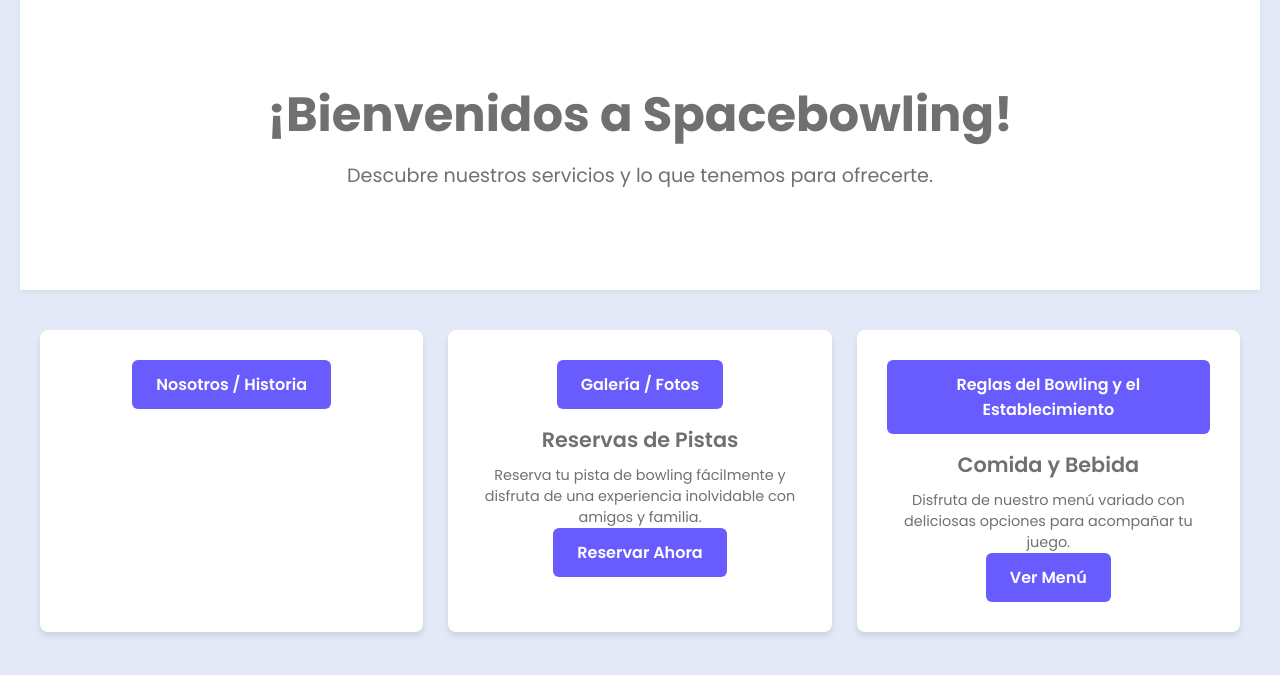
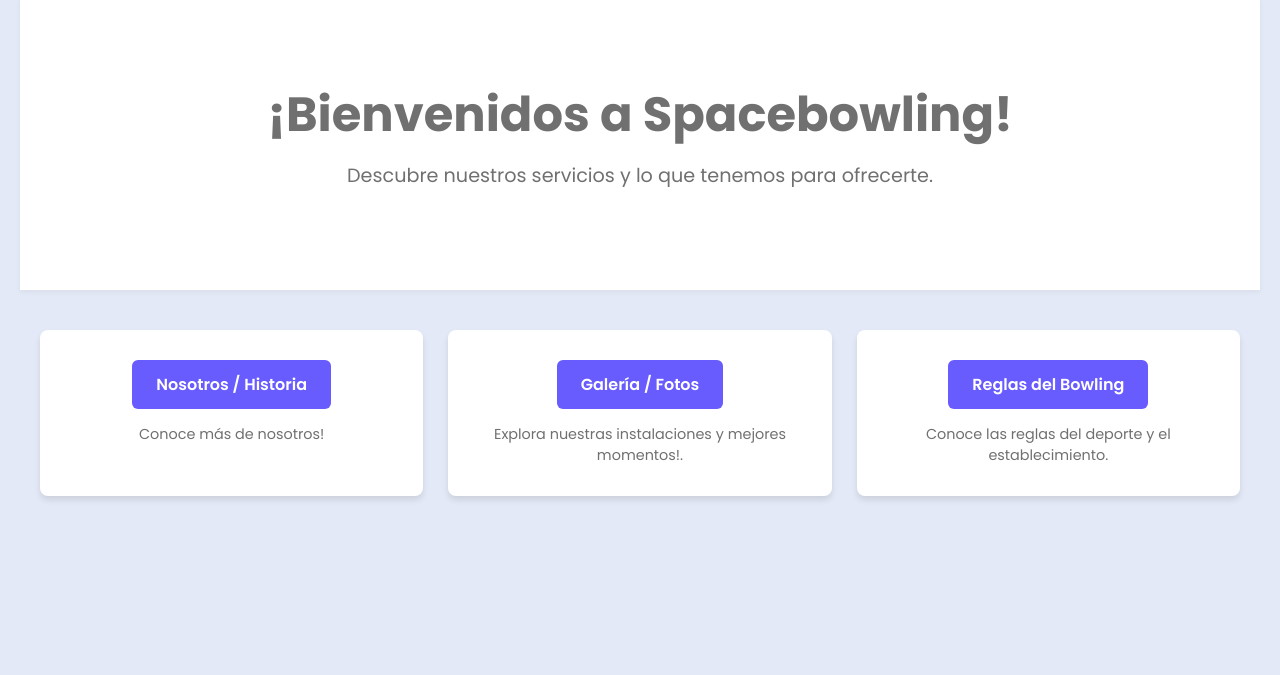
Before and after one commit to Villada-PG3/trabajo-practico-integrador-centro-bowling, a Django app: page / in a window 1280 px wide. Shown: the part 81-756 px from the top of the page. Run offline with Django 5.2, Linux system fonts and the light colour scheme.

Commit message:
hago cambios en las urls de inicio

```diff
--- a/bowling/bowl/templates/bowl/inicio.html
+++ b/bowling/bowl/templates/bowl/inicio.html
@@ -13,21 +13,19 @@
 
 <div class="features-grid">
     <div class="feature-item">
-        <a href="{% url 'nosotros' %}" target="_blank" class="cta-button">Nosotros / Historia</a>
+        <a href="{% url 'nosotros' %}" class="cta-button">Nosotros / Historia</a>
+        <i class="icon-big fas fa-utensils"></i>
+        <p>Conoce más de nosotros! </p>
     </div>
     <div class="feature-item">
-        <a href="{% url 'galeria' %}" target="_blank" class="cta-button">Galería / Fotos</a>
-        <i class="icon-big fas fa-bowling-ball"></i>
-        <h3>Reservas de Pistas</h3>
-        <p>Reserva tu pista de bowling fácilmente y disfruta de una experiencia inolvidable con amigos y familia.</p>
-        <a href="{% url 'reserva' %}" class="cta-button">Reservar Ahora</a>
+        <a href="{% url 'galeria' %}" class="cta-button">Galería / Fotos</a>
+        <i class="icon-big fas fa-images"></i>
+        <p>Explora nuestras instalaciones y mejores momentos!.</p>
     </div>
     <div class="feature-item">
-        <a href="{% url 'reglas' %}" target="_blank" class="cta-button">Reglas del Bowling y el Establecimiento</a>
-        <i class="icon-big fas fa-utensils"></i>
-        <h3>Comida y Bebida</h3>
-        <p>Disfruta de nuestro menú variado con deliciosas opciones para acompañar tu juego.</p>
-        <a href="{% url 'cafe' %}" class="cta-button">Ver Menú</a>
+        <a href="{% url 'reglas' %}" class="cta-button">Reglas del Bowling</a>
+        <i class="icon-big fas fa-book"></i>
+        <p>Conoce las reglas del deporte y el establecimiento.</p>
     </div>
 </div>
 {% endblock %}
```
